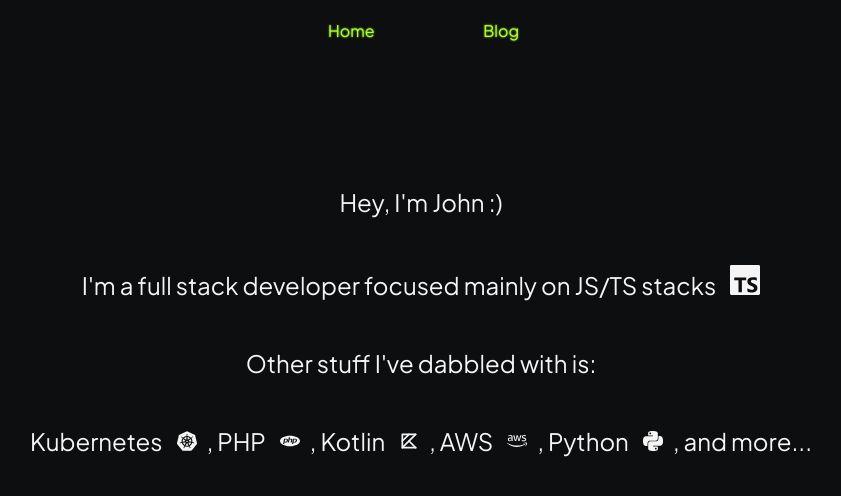
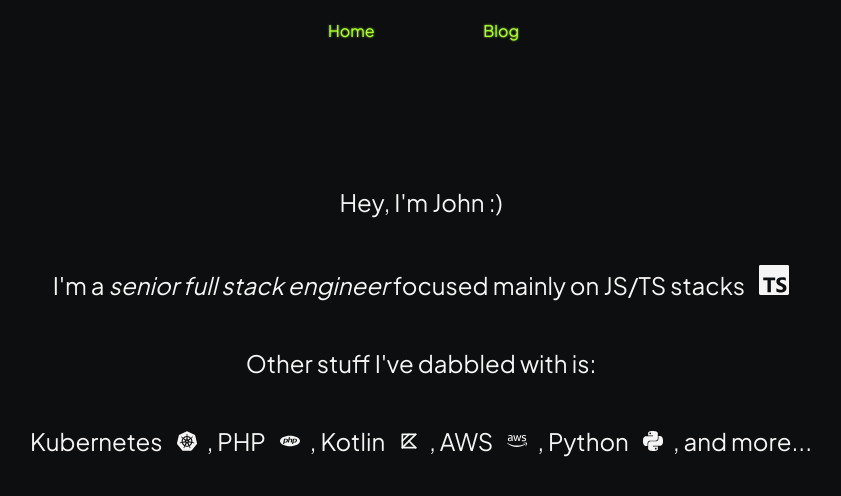
Before and after one commit to johnretsas/johnretsas.github.io, a React (Create React App) app: page /blog in a window 1280 px wide. Shown: the top 496 px of the page, without its empty margins (219-1060 px from the left). Built offline with nearby package versions, Linux system fonts and the light colour scheme.

Commit message:
Update Home.tsx

```diff
--- a/src/components/home/Home.tsx
+++ b/src/components/home/Home.tsx
@@ -10,7 +10,7 @@ const Home = () => {
     // }
     return <div className={styles.container}>
         <p>Hey, I'm John :)</p>
-        <p>I'm a full stack developer focused mainly on JS/TS stacks <SiTypescript size={"30px"} style={{ marginLeft: 10 }} /></p>
+        <p>I'm a <em>senior full stack engineer</em> focused mainly on JS/TS stacks <SiTypescript size={"30px"} style={{ marginLeft: 10 }} /></p>
         <p>Other stuff I've dabbled with is:</p>
         <p>
             Kubernetes <SiKubernetes size={"20px"} style={{ marginLeft: 10, marginRight: 10 }} />,
```
